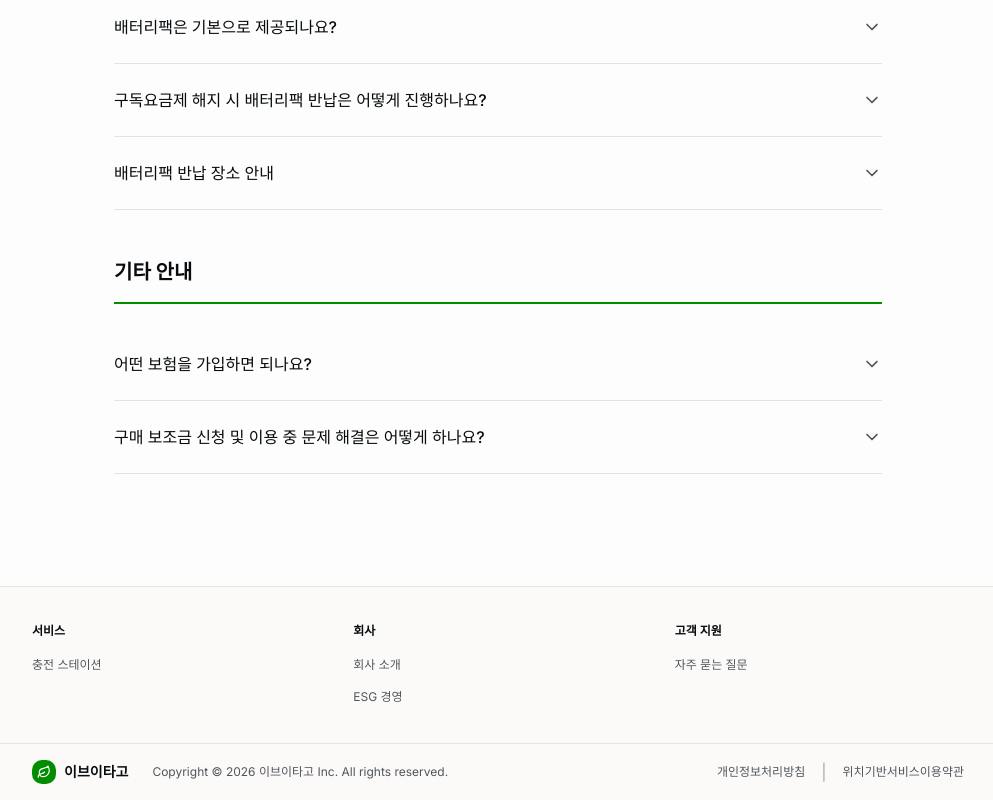
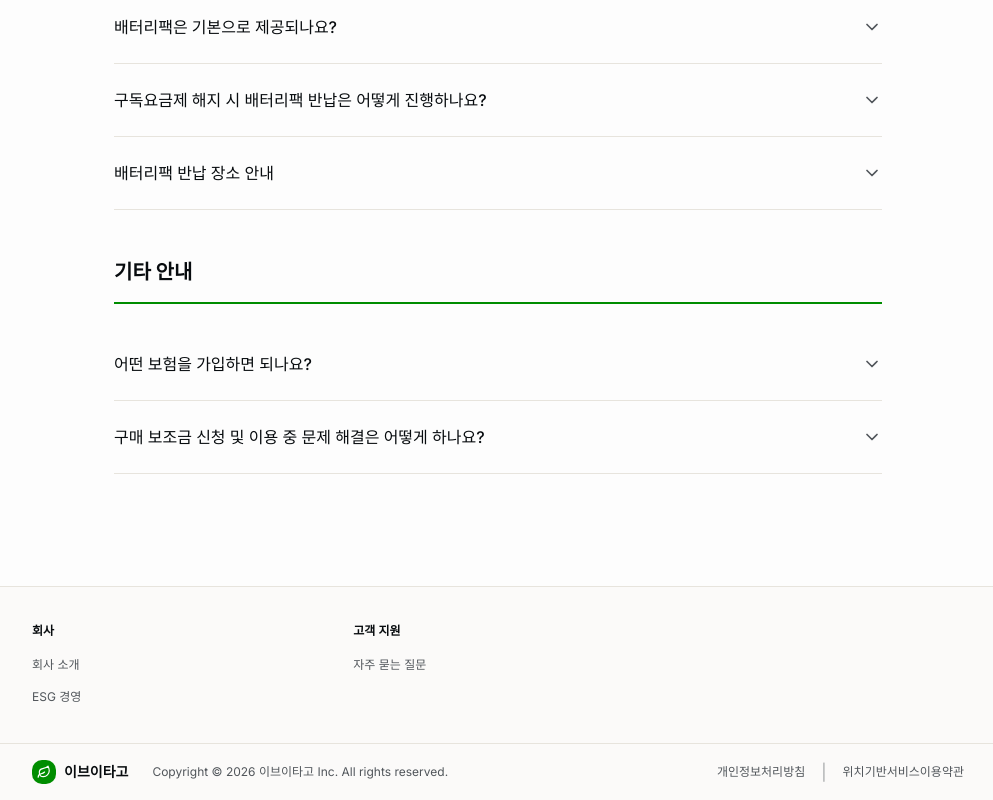
Before and after one commit to waveondev/evtg_homepage, a Next.js app: page /faq in a window 1280 px wide. Shown: the part 1364-2164 px from the top of the page, without its empty margins (142-1135 px from the left). Built offline with nearby package versions, Linux system fonts and the light colour scheme.

Commit message:
스테이션 페이지 삭제

```diff
--- a/components/footer.tsx
+++ b/components/footer.tsx
@@ -31,21 +31,21 @@ export function Footer() {
       <div className="max-w-[980px] mx-auto px-6 py-5">
         {/* Link Groups */}
         <div className="grid grid-cols-1 md:grid-cols-3 gap-8 py-4">
-          <div>
-            <h4 className="text-xs font-semibold text-foreground mb-3">서비스</h4>
-            <ul className="space-y-2">
-              {footerLinks.services.map((link) => (
-                <li key={link.href}>
-                  <Link
-                    href={link.href}
-                    className="text-xs text-muted-foreground hover:text-foreground transition-colors"
-                  >
-                    {link.label}
-                  </Link>
-                </li>
-              ))}
-            </ul>
-          </div>
+          {/*<div>*/}
+          {/*  <h4 className="text-xs font-semibold text-foreground mb-3">서비스</h4>*/}
+          {/*  <ul className="space-y-2">*/}
+          {/*    {footerLinks.services.map((link) => (*/}
+          {/*      <li key={link.href}>*/}
+          {/*        <Link*/}
+          {/*          href={link.href}*/}
+          {/*          className="text-xs text-muted-foreground hover:text-foreground transition-colors"*/}
+          {/*        >*/}
+          {/*          {link.label}*/}
+          {/*        </Link>*/}
+          {/*      </li>*/}
+          {/*    ))}*/}
+          {/*  </ul>*/}
+          {/*</div>*/}
           <div>
             <h4 className="text-xs font-semibold text-foreground mb-3">회사</h4>
             <ul className="space-y-2">
--- a/components/navigation.tsx
+++ b/components/navigation.tsx
@@ -11,7 +11,7 @@ const navItems = [
   { href: "/", label: "홈" },
   // { href: "/vehicles", label: "전기이륜차" },
   // { href: "/battery-swap", label: "배터리 스왑" },
-  { href: "/stations", label: "스테이션" },
+  // { href: "/stations", label: "스테이션" },
   { href: "/about", label: "회사소개" },
   { href: "/esg", label: "ESG" },
 ]
```
